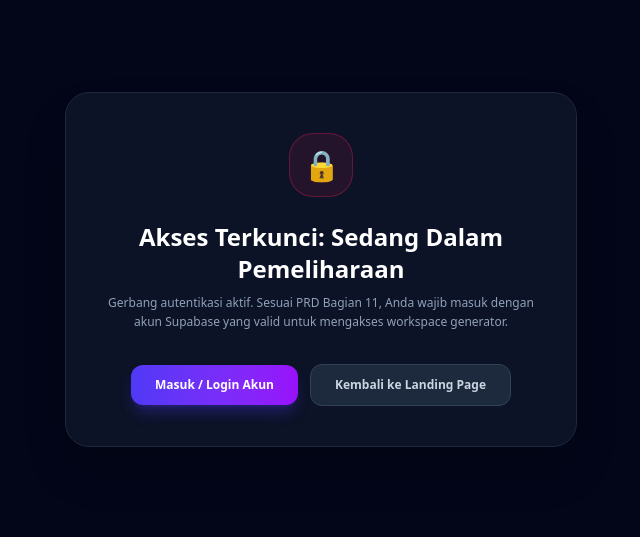
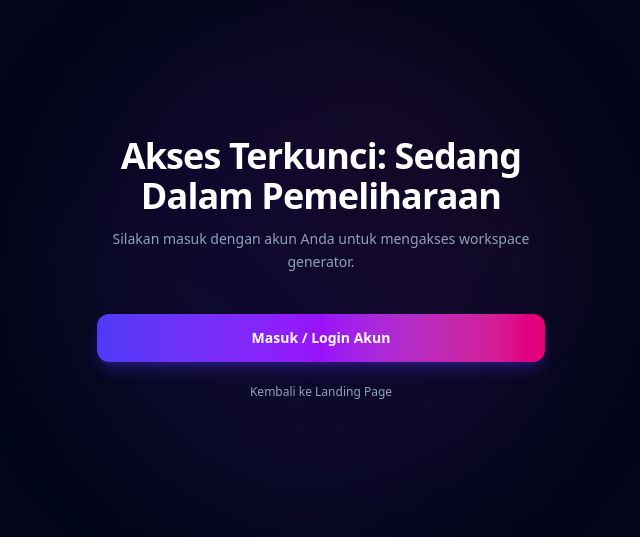
Before and after one commit to agoestblogger-netizen/mudah-bikin-aplikasi, a Next.js app: page /app in a window 1280 px wide. Shown: the part 131-668 px from the top of the page, without its empty margins (319-959 px from the left). Built offline with nearby package versions, Linux system fonts and the light colour scheme; no server answers.

Commit message:
style(ui): add product attribution on landing page and streamline Akses Terkunci screen

```diff
--- a/src/app/app/page.tsx
+++ b/src/app/app/page.tsx
@@ -7,6 +7,7 @@ import { Navbar } from '@/components/Navbar';
 import { ChatPanel } from '@/components/ChatPanel';
 import { supabase } from '@/lib/supabase/client';
 import { buildSrcDoc } from '@/lib/buildSrcDoc';
+import Link from 'next/link';
 import { Eye, Code2, Download, RefreshCw, Layers } from 'lucide-react';
 
 export default function AppWorkspacePage() {
@@ -69,31 +70,36 @@ export default function AppWorkspacePage() {
   // Guard Layar Kunci / Pemeliharaan (PRD Bagian 11)
   if (isAuthenticated === false) {
     return (
-      <div className="min-h-screen bg-slate-950 text-slate-100 flex flex-col justify-center items-center px-4 py-12 selection:bg-indigo-500 selection:text-white">
-        <div className="w-full max-w-lg text-center space-y-6 bg-slate-900/80 border border-slate-800 p-8 lg:p-10 rounded-3xl backdrop-blur-xl shadow-2xl">
-          <div className="w-16 h-16 rounded-3xl bg-rose-500/10 border border-rose-500/30 flex items-center justify-center mx-auto text-rose-400">
-            <span className="text-3xl">🔒</span>
-          </div>
-          <div className="space-y-2">
-            <h2 className="text-2xl font-extrabold text-white">Akses Terkunci: Sedang Dalam Pemeliharaan</h2>
-            <p className="text-xs text-slate-400 leading-relaxed max-w-md mx-auto">
-              Gerbang autentikasi aktif. Sesuai PRD Bagian 11, Anda wajib masuk dengan akun Supabase yang valid untuk mengakses workspace generator.
+      <div className="min-h-screen bg-slate-950 text-slate-100 flex flex-col justify-center items-center px-6 py-12 selection:bg-indigo-500 selection:text-white relative overflow-hidden font-sans">
+        {/* Subtle ambient gradient glow */}
+        <div className="absolute top-1/2 left-1/2 -translate-x-1/2 -translate-y-1/2 w-[500px] h-[500px] bg-gradient-to-tr from-indigo-600/10 via-purple-600/10 to-pink-600/10 rounded-full blur-3xl pointer-events-none" />
+
+        <div className="w-full max-w-md text-center space-y-8 relative z-10">
+          <div className="space-y-3">
+            <h1 className="text-3xl sm:text-4xl font-extrabold text-white tracking-tight">
+              Akses Terkunci: Sedang Dalam Pemeliharaan
+            </h1>
+            <p className="text-sm text-slate-400 leading-relaxed">
+              Silakan masuk dengan akun Anda untuk mengakses workspace generator.
             </p>
           </div>
 
-          <div className="pt-2 flex flex-col sm:flex-row items-center justify-center gap-3">
-            <a
+          <div className="space-y-4 pt-2">
+            <Link
               href="/login"
-              className="w-full sm:w-auto px-6 py-3 rounded-xl bg-gradient-to-r from-indigo-600 to-purple-600 text-white font-bold text-xs shadow-lg shadow-indigo-600/30 hover:opacity-90 transition-all"
+              className="w-full block py-3.5 px-6 rounded-xl bg-gradient-to-r from-indigo-600 via-purple-600 to-pink-600 hover:opacity-90 text-sm font-bold text-white transition-all shadow-lg shadow-indigo-600/30 text-center"
             >
               Masuk / Login Akun
-            </a>
-            <a
-              href="/"
-              className="w-full sm:w-auto px-6 py-3 rounded-xl bg-slate-800 border border-slate-700 text-slate-300 font-semibold text-xs hover:bg-slate-700 transition-all"
-            >
-              Kembali ke Landing Page
-            </a>
+            </Link>
+
+            <div>
+              <Link
+                href="/"
+                className="inline-flex items-center gap-1.5 text-xs text-slate-400 hover:text-slate-200 transition-colors"
+              >
+                Kembali ke Landing Page
+              </Link>
+            </div>
           </div>
         </div>
       </div>
--- a/src/app/page.tsx
+++ b/src/app/page.tsx
@@ -56,6 +56,10 @@ export default function LandingPage() {
             Ceritakan ide aplikasi Anda sesingkat apa pun — langsung jadi kode fungsional siap pakai (Frontend + Backend Google Sheets) dengan preview live & panduan deploy.
           </p>
 
+          <p className="text-xs text-slate-400 font-medium text-center tracking-wide">
+            Product By: Agus Han (AHY Store)
+          </p>
+
           {/* 1 Main Hero Card */}
           <div className="pt-4 max-w-xl mx-auto">
             <Link
@@ -89,7 +93,7 @@ export default function LandingPage() {
         </div>
 
         {/* Core Guarantees & Features Grid */}
-        <div className="grid grid-cols-1 md:grid-cols-3 gap-6 pt-8">
+        <div className="grid grid-cols-1 md:grid-cols-3 gap-6 pt-8 pb-12">
           <div className="p-6 rounded-2xl bg-slate-900/60 border border-slate-800 space-y-3">
             <div className="w-10 h-10 rounded-xl bg-indigo-500/10 border border-indigo-500/20 flex items-center justify-center text-indigo-400">
               <CheckCircle2 className="w-5 h-5" />
@@ -121,6 +125,14 @@ export default function LandingPage() {
           </div>
         </div>
       </main>
+
+      {/* Footer */}
+      <footer className="border-t border-slate-900 bg-slate-950 py-8 px-6 text-center text-xs text-slate-500">
+        <div className="max-w-7xl mx-auto flex flex-col sm:flex-row items-center justify-between gap-4">
+          <p>© {new Date().getFullYear()} Mudah Bikin Aplikasi — Platform Generator AI</p>
+          <p className="font-medium text-slate-400">Product By: Agus Han (AHY Store)</p>
+        </div>
+      </footer>
     </div>
   );
 }
--- a/src/lib/supabase/client.ts
+++ b/src/lib/supabase/client.ts
@@ -1,6 +1,7 @@
 import { createClient } from '@supabase/supabase-js';
 
-const supabaseUrl = process.env.NEXT_PUBLIC_SUPABASE_URL || 'https://placeholder.supabase.co';
-const supabaseAnonKey = process.env.NEXT_PUBLIC_SUPABASE_ANON_KEY || 'placeholder-key';
+const rawUrl = process.env.NEXT_PUBLIC_SUPABASE_URL || '';
+const supabaseUrl = rawUrl.startsWith('http') ? rawUrl : 'https://placeholder.supabase.co';
+const supabaseAnonKey = process.env.NEXT_PUBLIC_SUPABASE_ANON_KEY || 'placeholder-anon-key';
 
 export const supabase = createClient(supabaseUrl, supabaseAnonKey);
```
